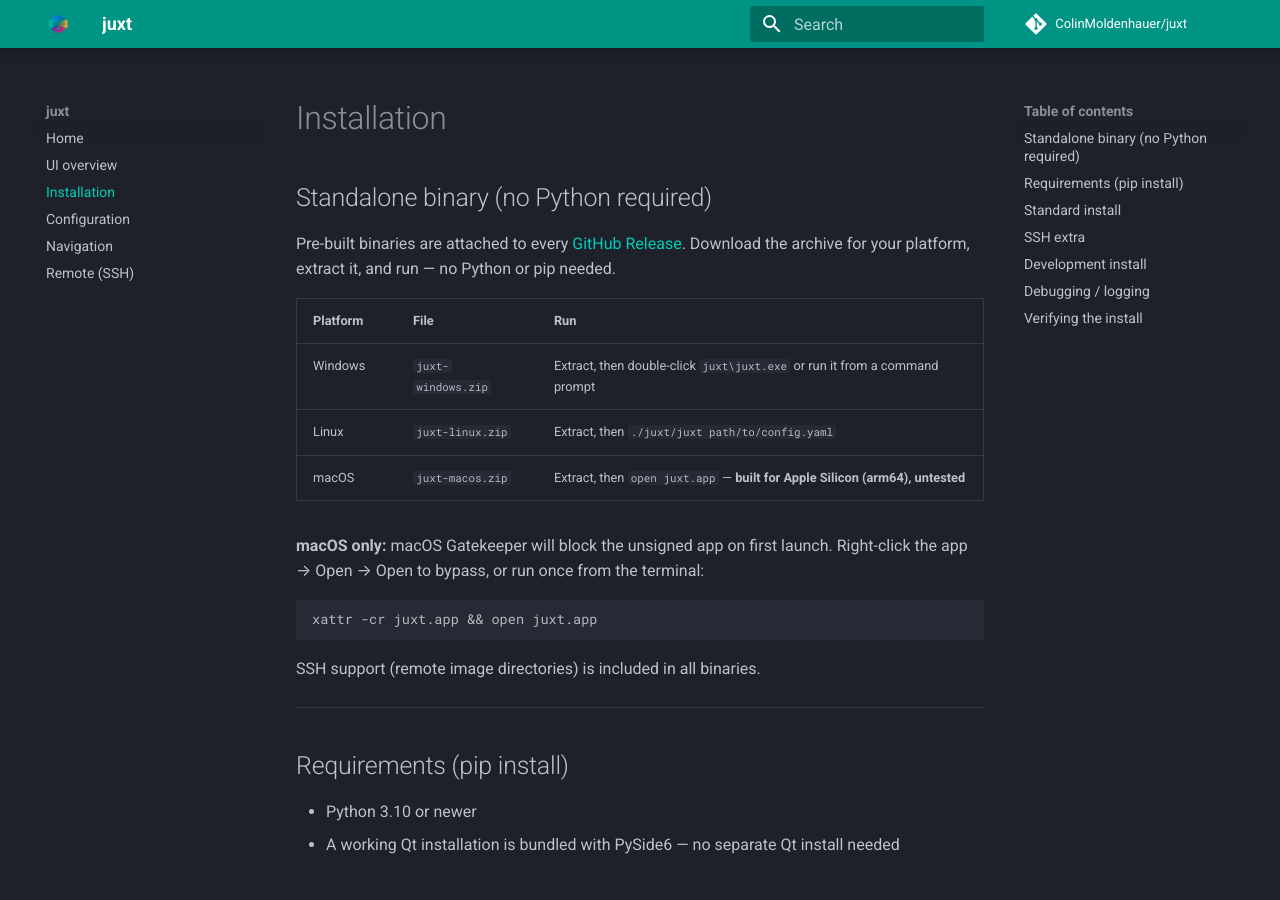
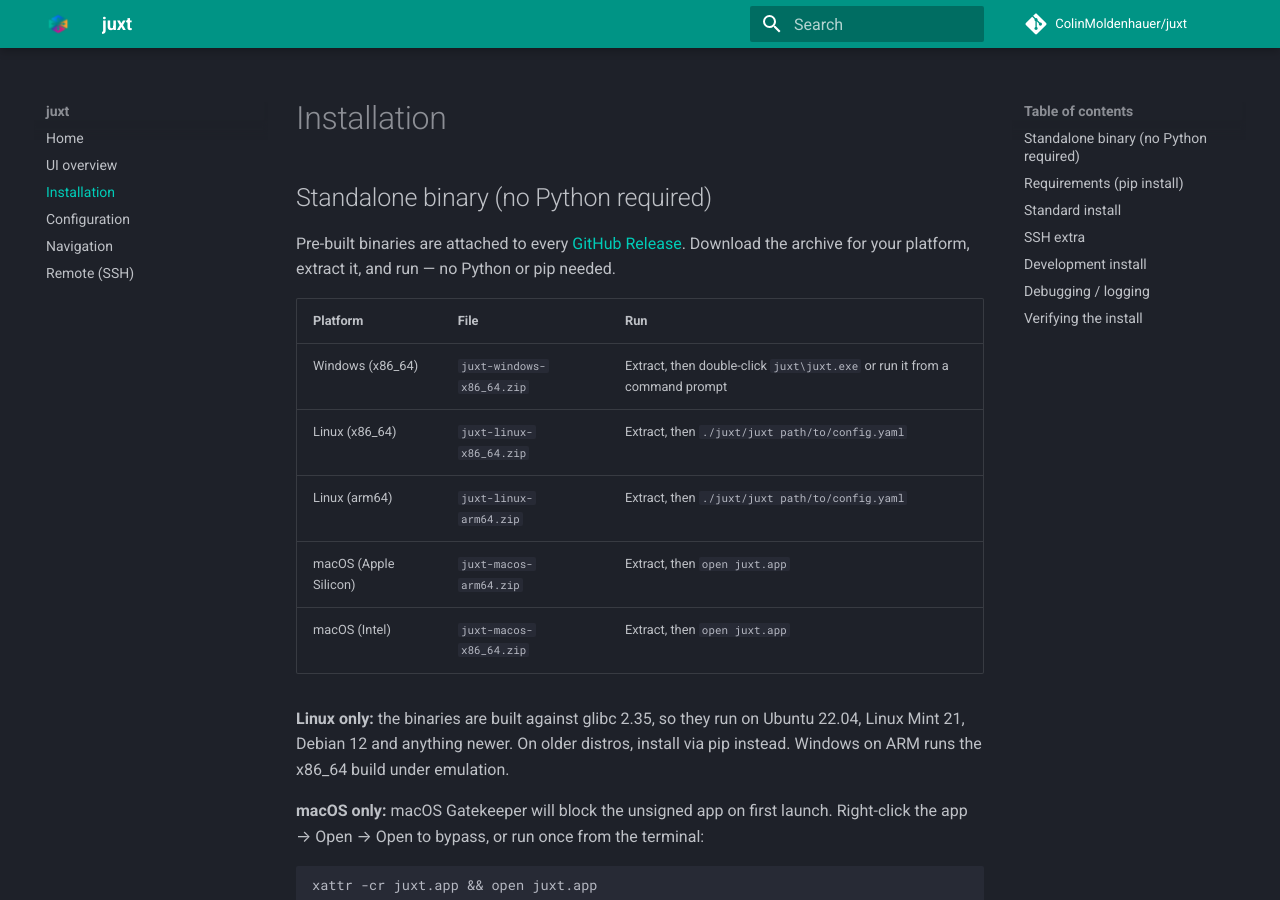
Before and after one commit to ColinMoldenhauer/juxt, an MkDocs documentation site: the page built from docs/installation.md, in a window 1280 px wide and 900 px high. Built offline with MkDocs 1.6.1 and Material for MkDocs 9.7.7, drawn with Linux system fonts in a browser that asks for light colours; comment, search, counter and statistics services are not loaded.

Commit message:
Fix binary builds excluding older glibc, Intel Macs and Linux arm64
The Linux release was built on ubuntu-latest, which is now 24.04 (glibc
2.39). The resulting binary refuses to start on anything older, which
excluded every Ubuntu 22.04 / Linux Mint 21 / Debian 12 user. Pin
ubuntu-22.04, the oldest GitHub-hosted Ubuntu image still available, to
drop the floor to glibc 2.35. PySide6 wheels are manylinux_2_34, so 2.35
is the practical minimum anyway.

Two neighbouring gaps had the same root cause of relying on -latest:

- macos-latest is Apple Silicon only. Rosetta translates x86_64 to
  arm64, never the reverse, so Intel Macs could not run the release at
  all. Add a macos-15-intel leg and pin macos-15 for arm64 so the
  deployment floor stops drifting with the -latest label.
- Linux arm64 had no build and no emulation fallback. Add
  ubuntu-22.04-arm.

Artifacts are renamed to carry their architecture, and the release notes
and installation docs list all five.

To stop this regressing silently, the build now verifies itself:

- A glibc floor check scans the bundle's ELF symbol versions and fails
  if anything exceeds the advertised floor, so a future bump back to
  ubuntu-latest breaks the build instead of shipping a binary that
  cannot start.
- A smoke test launches the frozen binary against the sample config
  under the offscreen Qt platform and fails if it exits early. Loading
  Qt and constructing a QApplication is where this class of mismatch
  surfaces, and nothing previously ran the artifact at all.

Add workflow_dispatch so the matrix can be exercised without cutting a
tag, and gate the release job on the tag ref accordingly.

```diff
--- a/docs/installation.md
+++ b/docs/installation.md
@@ -7,9 +7,15 @@
 
 | Platform | File | Run |
 |---|---|---|
-| Windows | `juxt-windows.zip` | Extract, then double-click `juxt\juxt.exe` or run it from a command prompt |
-| Linux | `juxt-linux.zip` | Extract, then `./juxt/juxt path/to/config.yaml` |
-| macOS | `juxt-macos.zip` | Extract, then `open juxt.app` — **built for Apple Silicon (arm64), untested** |
+| Windows (x86_64) | `juxt-windows-x86_64.zip` | Extract, then double-click `juxt\juxt.exe` or run it from a command prompt |
+| Linux (x86_64) | `juxt-linux-x86_64.zip` | Extract, then `./juxt/juxt path/to/config.yaml` |
+| Linux (arm64) | `juxt-linux-arm64.zip` | Extract, then `./juxt/juxt path/to/config.yaml` |
+| macOS (Apple Silicon) | `juxt-macos-arm64.zip` | Extract, then `open juxt.app` |
+| macOS (Intel) | `juxt-macos-x86_64.zip` | Extract, then `open juxt.app` |
+
+**Linux only:** the binaries are built against glibc 2.35, so they run on Ubuntu 22.04,
+Linux Mint 21, Debian 12 and anything newer. On older distros, install via pip instead.
+Windows on ARM runs the x86_64 build under emulation.
 
 **macOS only:** macOS Gatekeeper will block the unsigned app on first launch.
 Right-click the app → Open → Open to bypass, or run once from the terminal:
```
Also changed, not shown: 1 other file.
